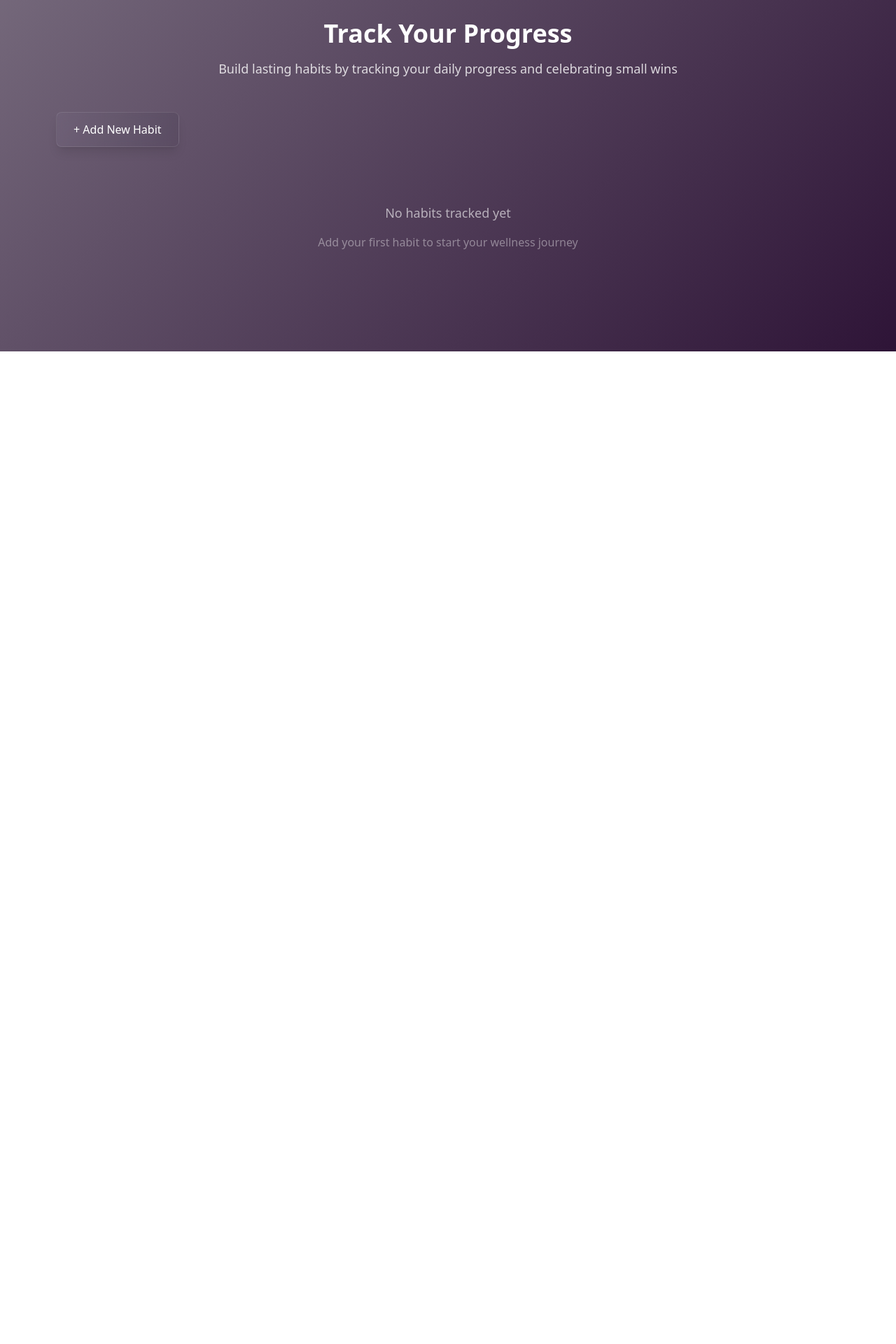
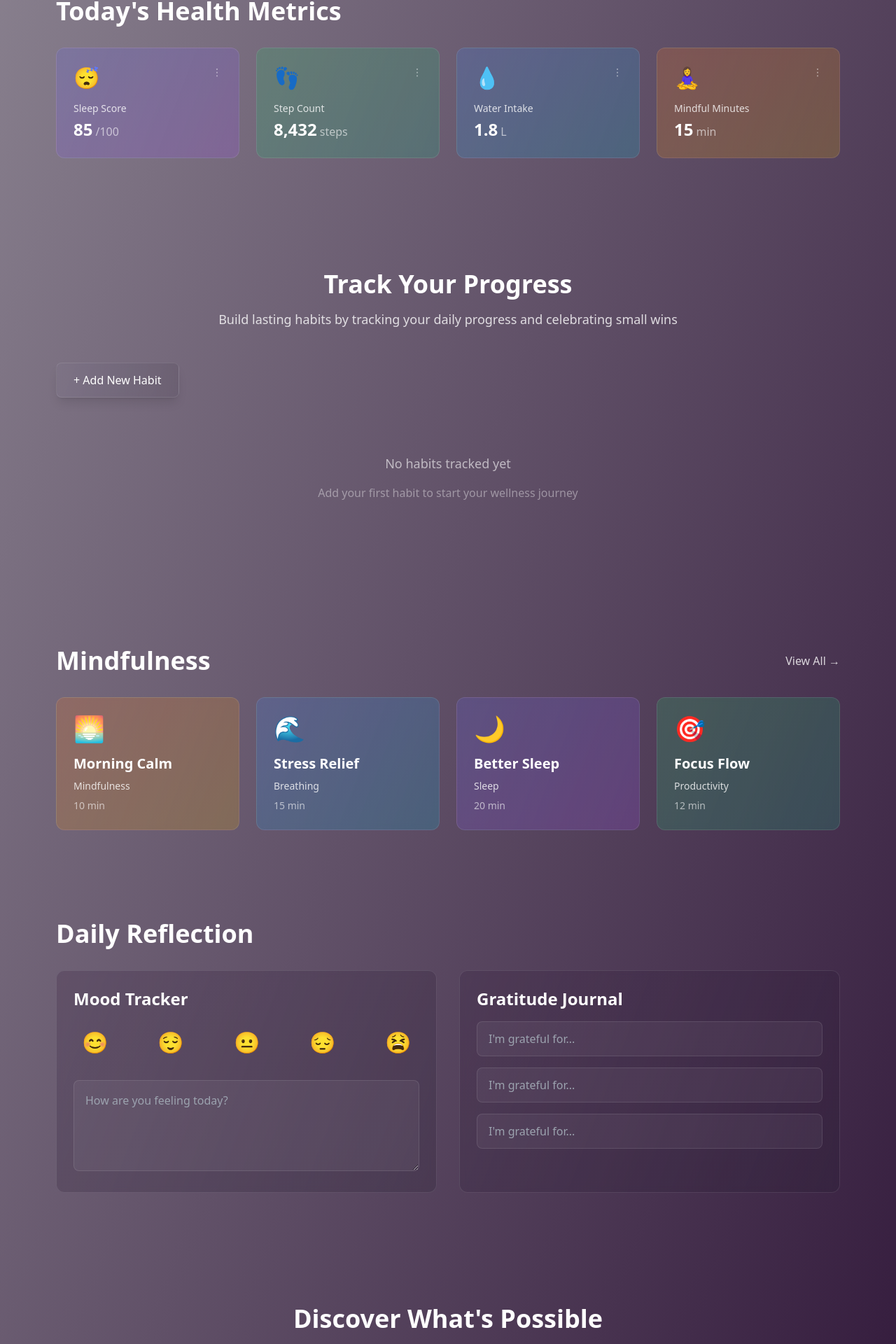
Before and after one commit to mohamedhhersi/wellness-tracker, a Next.js app: page / in a window 1280 px wide. Shown: the part 868-2788 px from the top of the page at 70% size. Before the commit the page ends 1370 px from the top, so only its background shows below. Built offline with nearby package versions, Linux system fonts and the light colour scheme.

Commit message:
Added main page layout and component organization

```diff
--- a/pages/index.tsx
+++ b/pages/index.tsx
@@ -3,13 +3,21 @@ import "../styles/globals.css";
 import Navbar from "../components/Navbar";
 import Hero from "../components/Hero";
 import HabitTracking from "../components/HabitTracking";
+import FeatureShowcase from "../components/FeatureShowcase";
+import WellnessJournal from "../components/WellnessJournal";
+import MeditationSection from "../components/MeditationSection";
+import HealthMetrics from "../components/HealthMetrics";
 
 const Home: React.FC = () => {
   return (
     <div>
       <Navbar />
       <Hero />
+      <HealthMetrics />
       <HabitTracking />
+      <MeditationSection />
+      <WellnessJournal />
+      <FeatureShowcase />
     </div>
   );
 };
```
